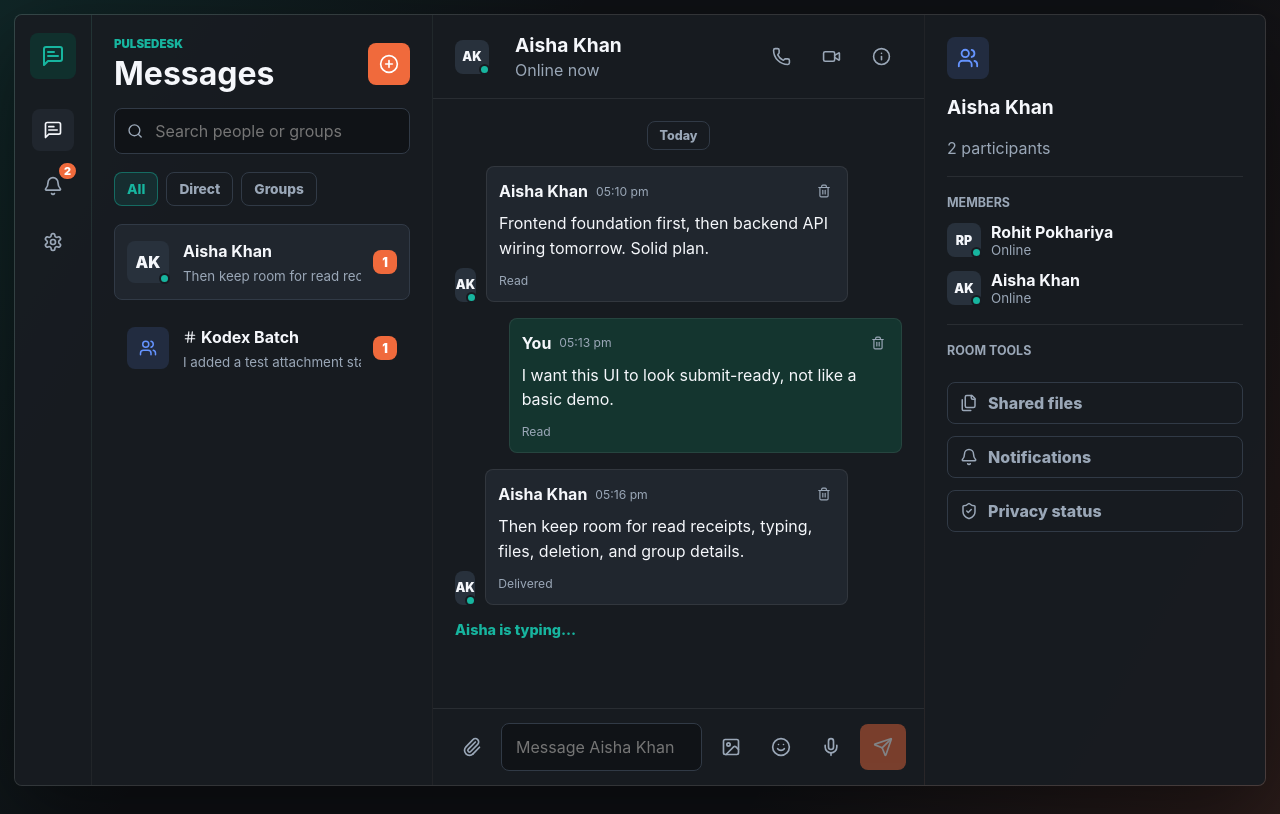
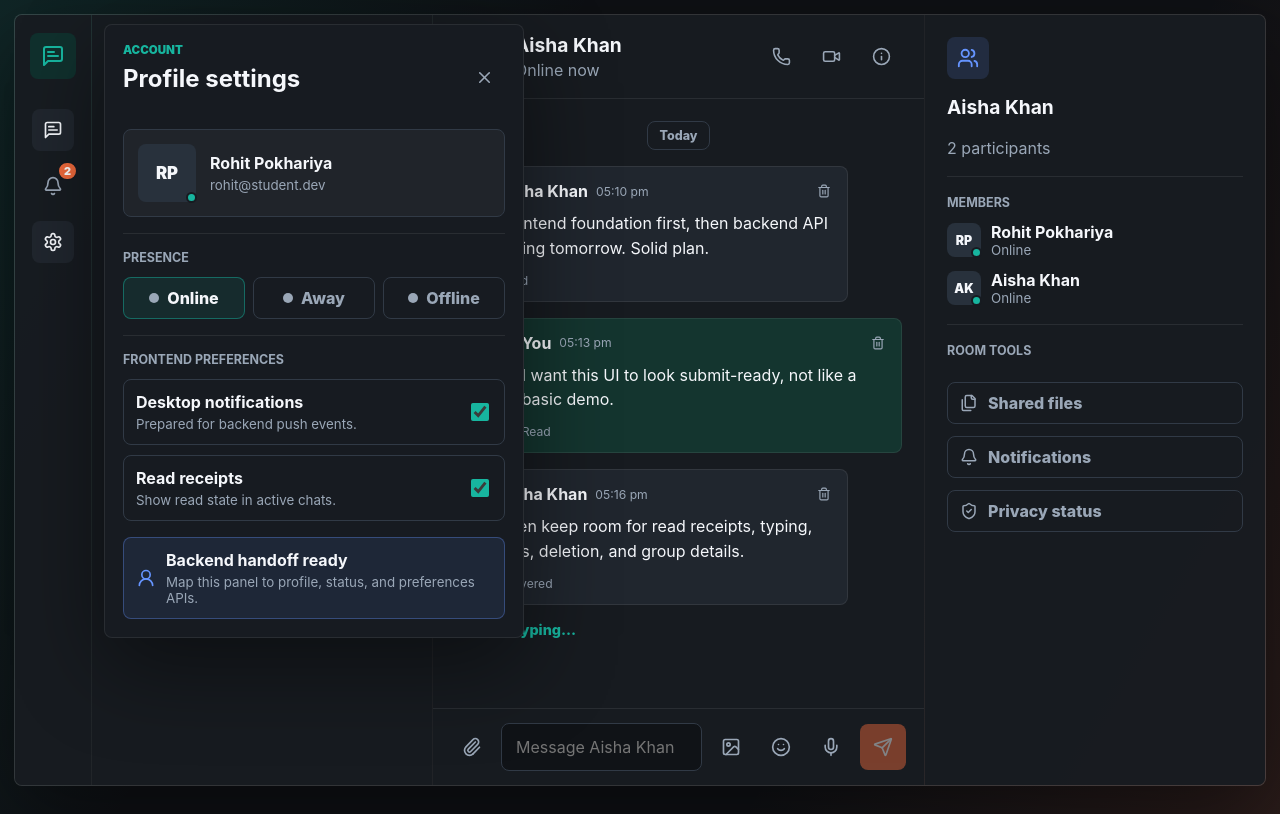
Before and after one commit to rohitpokhariya10/Kodex1.0-All-BD-TASKS, a React (Vite) app in the folder Chit-Chat/frontend/: page / in a window 1280 px wide. Both pictures are taken after a click on the button 53 px from the left and 242 px from the top of the page. Built offline with nearby package versions, Linux system fonts and the light colour scheme.

Commit message:
feat: add notification center

```diff
--- a/Chit-Chat/frontend/src/application/state/useChatStore.js
+++ b/Chit-Chat/frontend/src/application/state/useChatStore.js
@@ -4,10 +4,15 @@ import { messageStatus, createMessage } from '../../domain/entities/message.js';
 import { demoConversations, demoUser, demoUsers } from '../../infrastructure/seed/demoData.js';
 
 export function useChatStore() {
+  const [currentUser, setCurrentUser] = useState(demoUser);
   const [conversations, setConversations] = useState(demoConversations);
   const [activeConversationId, setActiveConversationId] = useState(demoConversations[0]?.id ?? null);
   const [query, setQuery] = useState('');
   const [filter, setFilter] = useState('all');
+  const users = useMemo(
+    () => [currentUser, ...demoUsers.filter((user) => user.id !== currentUser.id)],
+    [currentUser],
+  );
 
   const filteredConversations = useMemo(() => {
     const normalizedQuery = query.trim().toLowerCase();
@@ -31,15 +36,15 @@ export function useChatStore() {
     }
 
     return activeConversation.memberIds
-      .map((memberId) => demoUsers.find((user) => user.id === memberId))
+      .map((memberId) => users.find((user) => user.id === memberId))
       .filter(Boolean);
-  }, [activeConversation]);
+  }, [activeConversation, users]);
 
   const notifications = useMemo(() => {
     return conversations
       .map((conversation) => {
         const unreadMessages = conversation.messages.filter(
-          (message) => !message.readAt && message.authorId !== demoUser.id && !message.deletedAt,
+          (message) => !message.readAt && message.authorId !== currentUser.id && !message.deletedAt,
         );
         const latestUnread = unreadMessages.at(-1);
 
@@ -47,7 +52,7 @@ export function useChatStore() {
           return null;
         }
 
-        const author = demoUsers.find((user) => user.id === latestUnread.authorId);
+        const author = users.find((user) => user.id === latestUnread.authorId);
 
         return {
           id: `notification-${conversation.id}`,
@@ -62,7 +67,7 @@ export function useChatStore() {
       })
       .filter(Boolean)
       .sort((first, second) => new Date(second.createdAt) - new Date(first.createdAt));
-  }, [conversations]);
+  }, [conversations, currentUser.id, users]);
 
   const totalUnread = useMemo(
     () => conversations.reduce((total, conversation) => total + conversation.unreadCount, 0),
@@ -87,7 +92,7 @@ export function useChatStore() {
 
     const nextMessage = createMessage({
       id: `m-${Date.now()}`,
-      authorId: demoUser.id,
+      authorId: currentUser.id,
       body: trimmedBody || `Shared ${attachment.name}`,
       createdAt: new Date().toISOString(),
       attachment,
@@ -100,7 +105,7 @@ export function useChatStore() {
           ? refreshConversation({
               ...conversation,
               messages: [...conversation.messages, nextMessage],
-            })
+            }, currentUser.id)
           : conversation,
       ),
     );
@@ -122,7 +127,7 @@ export function useChatStore() {
                     }
                   : message,
               ),
-            })
+            }, currentUser.id)
           : conversation,
       ),
     );
@@ -139,7 +144,7 @@ export function useChatStore() {
                 readAt: message.readAt ?? new Date().toISOString(),
                 status: messageStatus.READ,
               })),
-            })
+            }, currentUser.id)
           : conversation,
       ),
     );
@@ -152,18 +157,18 @@ export function useChatStore() {
       return;
     }
 
-    const uniqueMemberIds = Array.from(new Set([demoUser.id, ...memberIds]));
+      const uniqueMemberIds = Array.from(new Set([currentUser.id, ...memberIds]));
     const createdAt = new Date().toISOString();
     const groupConversation = createConversation({
       id: `c-group-${Date.now()}`,
       type: conversationTypes.GROUP,
       title: trimmedTitle,
       memberIds: uniqueMemberIds,
-      currentUserId: demoUser.id,
+      currentUserId: currentUser.id,
       messages: [
         createMessage({
           id: `m-system-${Date.now()}`,
-          authorId: demoUser.id,
+          authorId: currentUser.id,
           body: `Created ${trimmedTitle} with ${uniqueMemberIds.length - 1} members.`,
           createdAt,
           readAt: createdAt,
@@ -178,13 +183,21 @@ export function useChatStore() {
     setQuery('');
   }
 
+  function updatePresence(status) {
+    setCurrentUser((user) => ({
+      ...user,
+      status,
+      lastSeenAt: new Date().toISOString(),
+    }));
+  }
+
   return {
     activeConversation,
     activeConversationId,
     activeMembers,
     conversations: filteredConversations,
     createGroup,
-    currentUser: demoUser,
+    currentUser,
     deleteMessage,
     filter,
     notifications,
@@ -195,18 +208,19 @@ export function useChatStore() {
     setFilter,
     setQuery,
     totalUnread,
-    users: demoUsers,
+    updatePresence,
+    users,
   };
 }
 
-function refreshConversation(conversation) {
+function refreshConversation(conversation, currentUserId = demoUser.id) {
   const lastMessage = conversation.messages.at(-1);
 
   return {
     ...conversation,
     lastActivityAt: lastMessage?.createdAt ?? conversation.lastActivityAt,
     unreadCount: conversation.messages.filter(
-      (message) => !message.readAt && message.authorId !== demoUser.id,
+      (message) => !message.readAt && message.authorId !== currentUserId,
     ).length,
   };
 }
--- a/Chit-Chat/frontend/src/presentation/screens/ChatWorkspace.jsx
+++ b/Chit-Chat/frontend/src/presentation/screens/ChatWorkspace.jsx
@@ -15,6 +15,7 @@ import {
   ShieldCheck,
   Smile,
   Trash2,
+  UserRound,
   Users,
   Video,
   X,
@@ -29,6 +30,7 @@ export function ChatWorkspace() {
   const chat = useChatStore();
   const [isGroupModalOpen, setIsGroupModalOpen] = useState(false);
   const [isNotificationOpen, setIsNotificationOpen] = useState(false);
+  const [isSettingsOpen, setIsSettingsOpen] = useState(false);
 
   return (
     <main className="workspace-shell">
@@ -48,7 +50,12 @@ export function ChatWorkspace() {
           <Bell size={20} />
           {chat.totalUnread > 0 && <span>{chat.totalUnread}</span>}
         </button>
-        <button type="button" className="icon-button" aria-label="Settings">
+        <button
+          type="button"
+          className={`icon-button ${isSettingsOpen ? 'active' : ''}`}
+          aria-label="Settings"
+          onClick={() => setIsSettingsOpen((current) => !current)}
+        >
           <Settings size={20} />
         </button>
       </aside>
@@ -135,6 +142,14 @@ export function ChatWorkspace() {
             chat.openNotification(conversationId);
             setIsNotificationOpen(false);
           }}
+        />
+      )}
+
+      {isSettingsOpen && (
+        <SettingsPanel
+          currentUser={chat.currentUser}
+          onClose={() => setIsSettingsOpen(false)}
+          onUpdatePresence={chat.updatePresence}
         />
       )}
 
@@ -448,6 +463,79 @@ function NotificationCenter({ notifications, onClose, onOpenConversation }) {
   );
 }
 
+function SettingsPanel({ currentUser, onClose, onUpdatePresence }) {
+  const presenceOptions = [
+    { label: 'Online', value: 'online' },
+    { label: 'Away', value: 'away' },
+    { label: 'Offline', value: 'offline' },
+  ];
+
+  return (
+    <aside className="settings-panel" aria-label="Profile and settings">
+      <header>
+        <div>
+          <p className="eyebrow">Account</p>
+          <h2>Profile settings</h2>
+        </div>
+        <button type="button" className="icon-button" aria-label="Close settings" onClick={onClose}>
+          <X size={19} />
+        </button>
+      </header>
+
+      <section className="profile-card">
+        <Avatar user={currentUser} size="lg" />
+        <div>
+          <strong>{currentUser.name}</strong>
+          <small>{currentUser.email}</small>
+        </div>
+      </section>
+
+      <section className="settings-section">
+        <h3>Presence</h3>
+        <div className="presence-options">
+          {presenceOptions.map((option) => (
+            <button
+              type="button"
+              key={option.value}
+              className={currentUser.status === option.value ? 'selected' : ''}
+              onClick={() => onUpdatePresence(option.value)}
+            >
+              <span className={`presence-swatch presence-${option.value}`} />
+              {option.label}
+            </button>
+          ))}
+        </div>
+      </section>
+
+      <section className="settings-section">
+        <h3>Frontend preferences</h3>
+        <label className="toggle-row">
+          <span>
+            <strong>Desktop notifications</strong>
+            <small>Prepared for backend push events.</small>
+          </span>
+          <input type="checkbox" defaultChecked />
+        </label>
+        <label className="toggle-row">
+          <span>
+            <strong>Read receipts</strong>
+            <small>Show read state in active chats.</small>
+          </span>
+          <input type="checkbox" defaultChecked />
+        </label>
+      </section>
+
+      <section className="settings-section api-card">
+        <UserRound size={20} />
+        <div>
+          <strong>Backend handoff ready</strong>
+          <small>Map this panel to profile, status, and preferences APIs.</small>
+        </div>
+      </section>
+    </aside>
+  );
+}
+
 function CreateGroupModal({ currentUserId, onClose, onCreate, users }) {
   const availableUsers = users.filter((user) => user.id !== currentUserId);
   const [title, setTitle] = useState('');
--- a/Chit-Chat/frontend/src/presentation/styles/global.css
+++ b/Chit-Chat/frontend/src/presentation/styles/global.css
@@ -262,6 +262,12 @@ h1 {
   width: 34px;
   height: 34px;
   font-size: 0.78rem;
+}
+
+.avatar-lg {
+  width: 58px;
+  height: 58px;
+  font-size: 1.05rem;
 }
 
 .presence-dot {
@@ -771,6 +777,147 @@ h1 {
   box-shadow: var(--shadow);
 }
 
+.settings-panel {
+  position: fixed;
+  top: 24px;
+  left: 104px;
+  z-index: 18;
+  display: grid;
+  gap: 16px;
+  width: min(420px, calc(100vw - 32px));
+  max-height: calc(100vh - 48px);
+  overflow-y: auto;
+  border: 1px solid var(--line-soft);
+  border-radius: 8px;
+  padding: 18px;
+  background: var(--panel);
+  box-shadow: var(--shadow);
+}
+
+.settings-panel header {
+  display: flex;
+  align-items: center;
+  justify-content: space-between;
+  gap: 12px;
+}
+
+.profile-card {
+  display: flex;
+  align-items: center;
+  gap: 14px;
+  border: 1px solid var(--line);
+  border-radius: 8px;
+  padding: 14px;
+  background: rgba(255, 255, 255, 0.04);
+}
+
+.profile-card strong,
+.profile-card small {
+  display: block;
+}
+
+.profile-card small {
+  margin-top: 4px;
+  color: var(--muted);
+}
+
+.settings-section {
+  display: grid;
+  gap: 10px;
+  border-top: 1px solid var(--line-soft);
+  padding-top: 16px;
+}
+
+.settings-section h3 {
+  margin-bottom: 2px;
+  color: var(--muted);
+  font-size: 0.78rem;
+  letter-spacing: 0;
+  text-transform: uppercase;
+}
+
+.presence-options {
+  display: grid;
+  grid-template-columns: repeat(3, minmax(0, 1fr));
+  gap: 8px;
+}
+
+.presence-options button {
+  display: flex;
+  align-items: center;
+  justify-content: center;
+  gap: 8px;
+  min-height: 42px;
+  border: 1px solid var(--line);
+  border-radius: 8px;
+  background: transparent;
+  color: var(--muted);
+  font-weight: 850;
+}
+
+.presence-options button:hover,
+.presence-options button.selected {
+  border-color: rgba(23, 181, 159, 0.46);
+  background: rgba(23, 181, 159, 0.1);
+  color: var(--text);
+}
+
+.presence-swatch {
+  width: 10px;
+  height: 10px;
+  border-radius: 99px;
+  background: var(--muted);
+}
+
+.toggle-row {
+  display: grid;
+  grid-template-columns: minmax(0, 1fr) auto;
+  align-items: center;
+  gap: 12px;
+  border: 1px solid var(--line);
+  border-radius: 8px;
+  padding: 12px;
+}
+
+.toggle-row strong,
+.toggle-row small {
+  display: block;
+}
+
+.toggle-row small {
+  margin-top: 4px;
+  color: var(--muted);
+}
+
+.toggle-row input {
+  width: 18px;
+  height: 18px;
+  accent-color: var(--green);
+}
+
+.api-card {
+  grid-template-columns: auto minmax(0, 1fr);
+  align-items: center;
+  border: 1px solid rgba(101, 148, 255, 0.34);
+  border-radius: 8px;
+  padding: 12px;
+  background: rgba(101, 148, 255, 0.1);
+}
+
+.api-card svg {
+  color: var(--blue);
+}
+
+.api-card strong,
+.api-card small {
+  display: block;
+}
+
+.api-card small {
+  margin-top: 4px;
+  color: var(--muted);
+}
+
 .notification-center header {
   display: flex;
   align-items: center;
@@ -897,4 +1044,9 @@ h1 {
     top: 16px;
     left: 16px;
   }
+
+  .settings-panel {
+    top: 16px;
+    left: 16px;
+  }
 }
```
